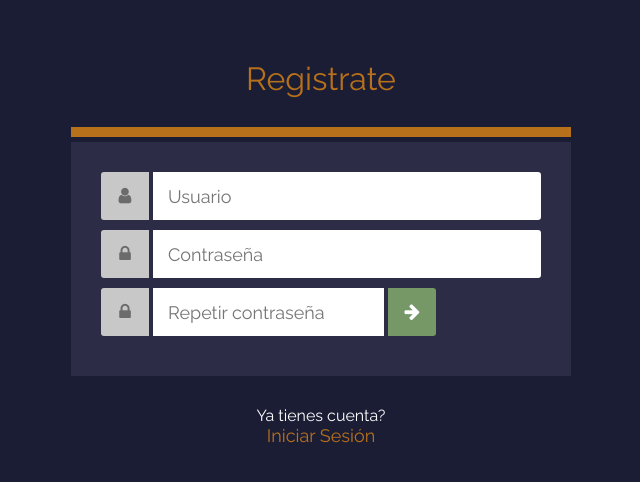
After one commit to JoselynDRF/PHP-Tutorial, a PHP site: page /registrate.php in a window 1280 px wide. The commit adds this page. Shown: the top 482 px of the page, without its empty margins (319-959 px from the left). Run offline with PHP 8.4, Linux system fonts and the light colour scheme; data that the repository does not hold is empty.

Commit message:
Form registration

```diff
--- a/login_registro/css/styles.css
+++ b/login_registro/css/styles.css
@@ -47,7 +47,7 @@ a:hover {
 	margin-bottom: 30px;
 }
 
-.formulario .from-group {
+.formulario .form-group {
 	width: 100%;
 	margin-bottom: 10px;
 }
@@ -60,6 +60,7 @@ a:hover {
 	line-height: 18px;
 	border: none;
 	vertical-align: top;
+	max-height: 48px;
 }
 
 .formulario .icono {
@@ -83,7 +84,7 @@ a:hover {
 .formulario .usuario,
 .formulario .password {
 	width: calc(100% - 52px);
-	border-radius: 3px 0 0 3px;
+	border-radius: 0 3px 3px 0px;
 }
 
 .formulario .password_btn {
--- /dev/null
+++ b/login_registro/registrate.php
@@ -0,0 +1,3 @@
+<?php
+	require('views/registrate.view.php');
+?>
--- a/login_registro/views/contenido.view.php
+++ b/login_registro/views/contenido.view.php
@@ -4,6 +4,7 @@
 		<meta charset="UTF-8">
 		<meta name=viewport content="width=device-width,  user-scalable=no, initial-scale=1, maximum-scale=1, minimum-scale=1">
 		<link href="https://fonts.googleapis.com/css?family=Raleway" rel="stylesheet">
+		<link rel="stylesheet" href="path/to/font-awesome/css/font-awesome.min.css">
 		<link rel=stylesheet href="css/styles.css">
 		<title> Contenido </title>
 	</head>
@@ -12,7 +13,9 @@
 		<div class="contenedor">
 			<h1 class="titulo"> Contenido del sitio </h1>
 			<a href="cerrar.php"> Cerrar Sesion </a>
+			<hr class="border">
 			<div class="contenido">
+
 			<article>
 				<p> Lorem ipsum dolor sit amet, consectetur adipisicing elit. Sapiente perferendis amet voluptas atque non! Sunt id earum mollitia ab nihil quod deleniti laboriosam! Mollitia exercitationem distinctio ratione sint quis fugit?</p>
 
--- /dev/null
+++ b/login_registro/views/registrate.view.php
@@ -0,0 +1,40 @@
+<!DOCTYPE html>
+<html lang="es">
+	<head>
+		<meta charset="UTF-8">
+		<meta name=viewport content="width=device-width,  user-scalable=no, initial-scale=1, maximum-scale=1, minimum-scale=1">
+		<link href="https://fonts.googleapis.com/css?family=Raleway" rel="stylesheet">
+		<link rel="stylesheet" href="https://cdnjs.cloudflare.com/ajax/libs/font-awesome/4.7.0/css/font-awesome.min.css">
+		<link rel=stylesheet href="css/styles.css">
+		<title> Registrate </title>
+	</head>
+
+	<body>
+		<div class="contenedor">
+			<h1 class="titulo"> Registrate </h1>
+			<hr class="border">
+
+			<form action="<?php echo htmlspecialchars($_Server['PHP_SELF']); ?>" method="post" class="formulario" name="login">
+				<div class="form-group">
+					<i class="icono izquierda fa fa-user"></i><input type="text" name="usuario" class="usuario" placeholder="Usuario">
+				</div>
+
+				<div class="form-group">
+					<i class="icono izquierda fa fa-lock"></i><input type="password" name="password" class="password" placeholder="Contraseña">
+				</div>
+
+				<div class="form-group">
+					<i class="icono izquierda fa fa-lock"></i><input type="password" name="password2" class="password-btn" placeholder="Repetir contraseña">
+					<i class="submit-btn fa fa-arrow-right" onclick="login.submit()"></i>
+				</div>
+			</form>
+
+			<p class="texto-registrate">
+				Ya tienes cuenta?
+				<a href="login.php"> Iniciar Sesión </a>
+			</p>
+
+		</div>
+	</body>
+
+</html>
```
Also changed, not shown: login_registro/index.php (added, +7 -0 lines).
